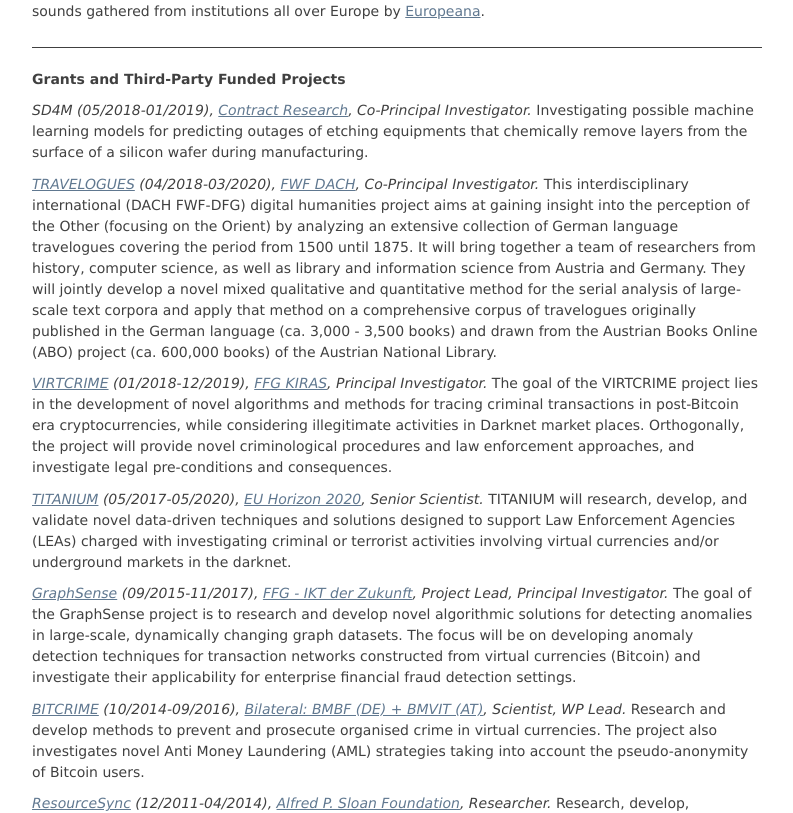
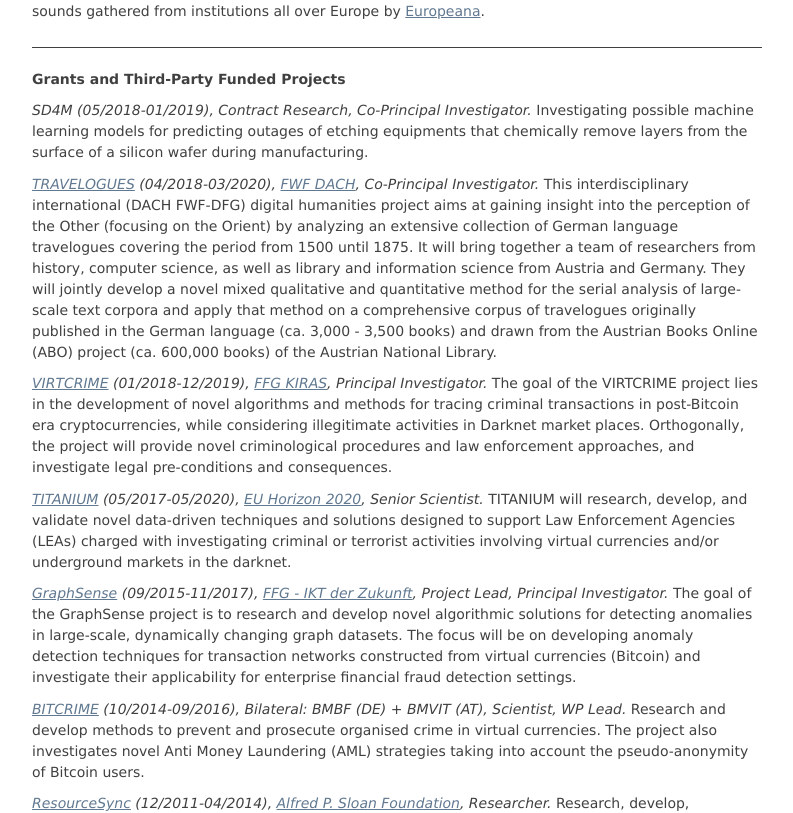
Before and after one commit to behas/behas.github.com, a Jekyll site: the page built from index.html, in a window 1280 px wide and 1400 px high, scrolled down 1612 px. Shown: the part 158-971 px from the top of the window, without its empty margins (243-1036 px from the left). Built offline with Jekyll 4.4.1, drawn with Linux system fonts in a browser that asks for light colours.

Commit message:
updated project links

```diff
--- a/index.html
+++ b/index.html
@@ -103,13 +103,17 @@
   {% for project in site.data.projects %}
     <p>
       <span class="project_name">
-        {% if project.uri != null %}
+        {% if project.uri %}
           <a href="{{project.uri}}">{{project.acronym}}</a>
         {% else %}
           {{project.acronym}}
         {% endif %}
         ({{project.start_date | date: "%m/%Y"}}-{{project.end_date | date: "%m/%Y"}}),
-        <a href="{{project.funding_source_uri}}">{{project.funding_source}}</a>,
+        {% if project.funding_source_uri %}
+          <a href="{{project.funding_source_uri}}">{{project.funding_source}}</a>,
+        {% else %}
+          {{project.funding_source}},
+        {% endif %}
         {{project.role}}.
       </span>
       {{project.description}}
```
